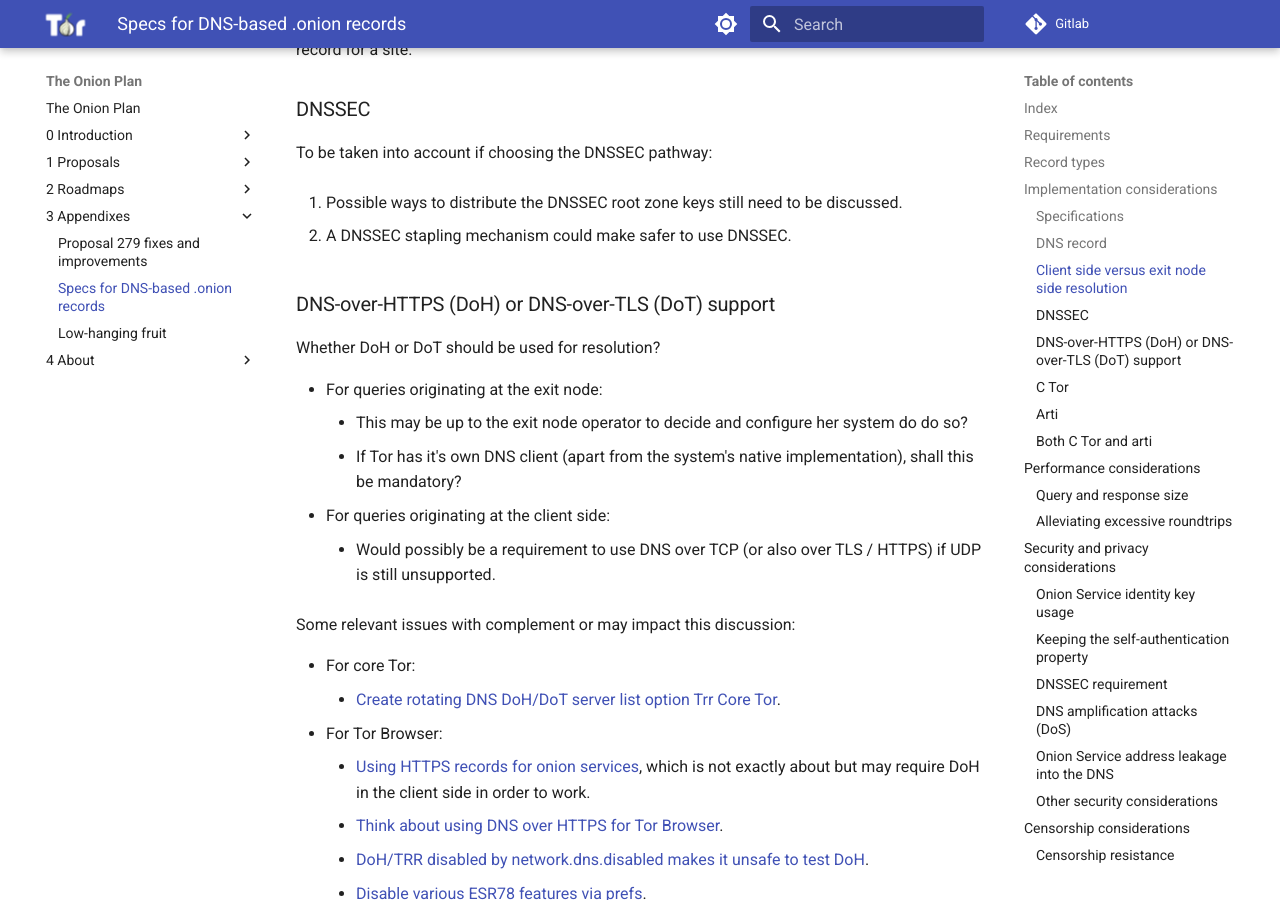
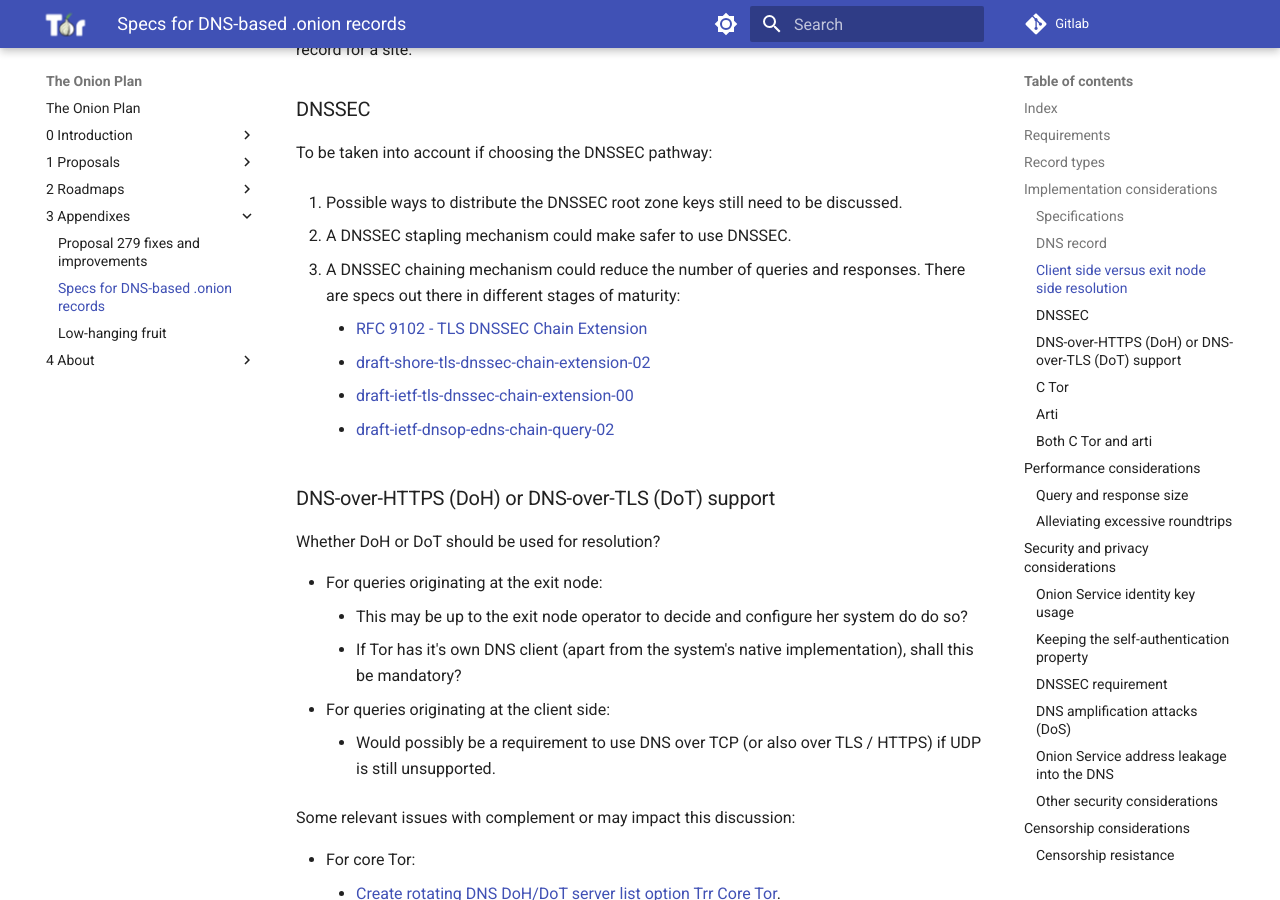
Before and after one commit to offsoc/onionplan, an MkDocs documentation site: the page built from docs/3 - Appendixes/02 - Appendix: Specs for DNS-based .onion records.md, in a window 1280 px wide and 900 px high, scrolled down 5380 px. Built offline with MkDocs 1.6.1 and Material for MkDocs 9.7.7, drawn with Linux system fonts in a browser that asks for light colours.

Commit message:
Feat: DNS appendix: DNSSEC chaining

```diff
--- a/docs/3 - Appendixes/02 - Appendix: Specs for DNS-based .onion records.md
+++ b/docs/3 - Appendixes/02 - Appendix: Specs for DNS-based .onion records.md
@@ -177,6 +177,13 @@ To be taken into account if choosing the DNSSEC pathway:
    discussed.
 
 2. A DNSSEC stapling mechanism could make safer to use DNSSEC.
+
+3. A DNSSEC chaining mechanism could reduce the number of queries and
+   responses. There are specs out there in different stages of maturity:
+    * [RFC 9102 - TLS DNSSEC Chain Extension](https://datatracker.ietf.org/doc/html/rfc9102)
+    * [draft-shore-tls-dnssec-chain-extension-02](https://datatracker.ietf.org/doc/html/draft-shore-tls-dnssec-chain-extension)
+    * [draft-ietf-tls-dnssec-chain-extension-00](https://datatracker.ietf.org/doc/html/draft-ietf-tls-dnssec-chain-extension-00)
+    * [draft-ietf-dnsop-edns-chain-query-02](https://datatracker.ietf.org/doc/html/draft-ietf-dnsop-edns-chain-query-02)
 
 ### DNS-over-HTTPS (DoH) or DNS-over-TLS (DoT) support
 
```
